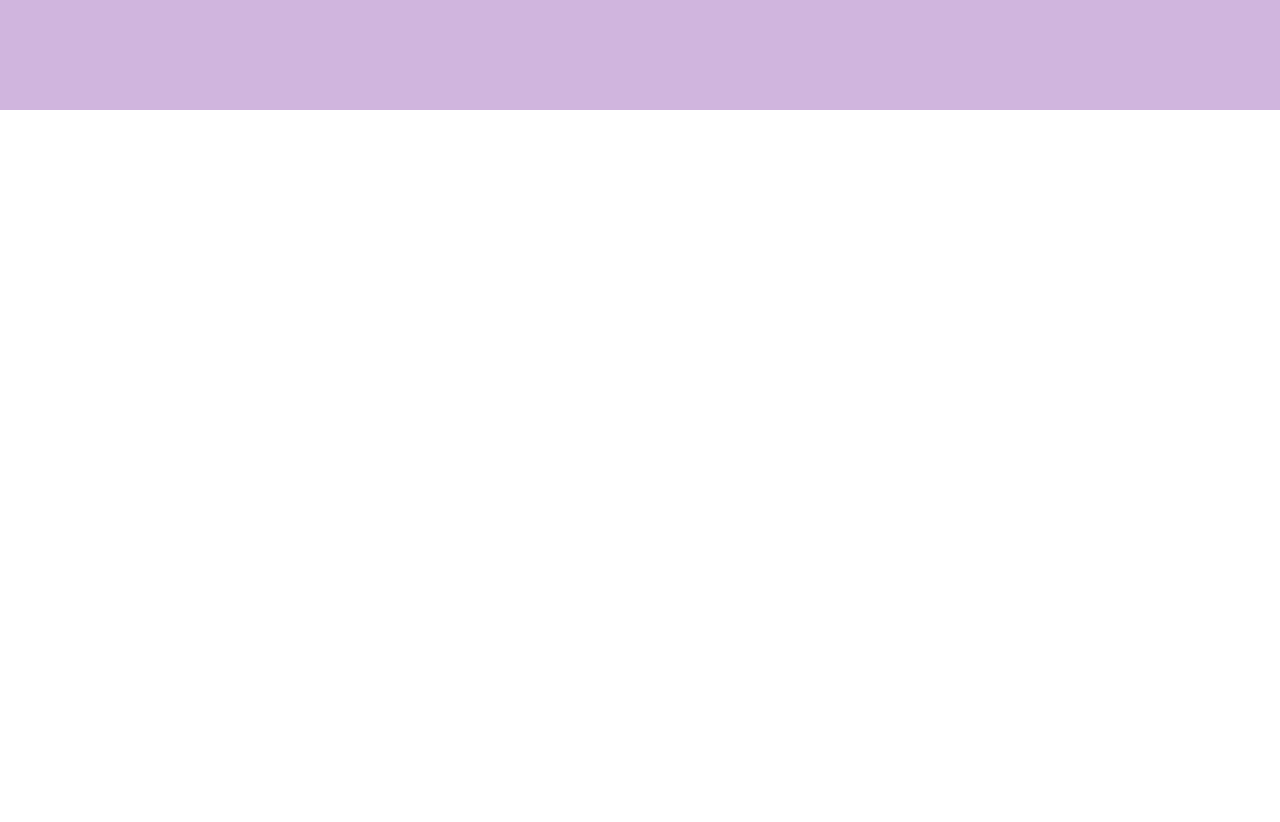
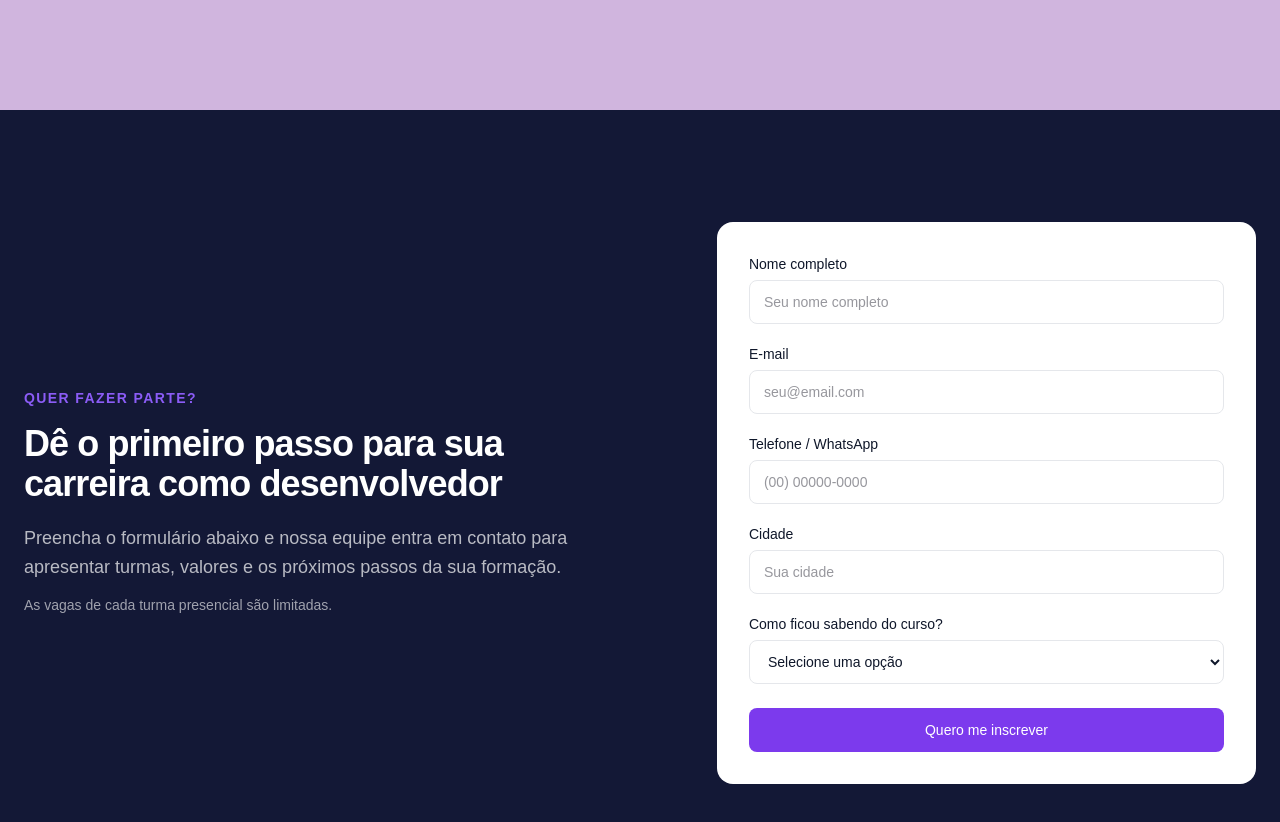
Before and after one commit to DaviMostaro/codi-landing, a Next.js app: page / in a window 1280 px wide. Shown: the part 2754-3576 px from the top of the page. Before the commit the page ends 2864 px from the top, so only its background shows below. Built offline with nearby package versions, Linux system fonts and the light colour scheme.

Commit message:
feat: implementa formulario de inscricao com react hook form e zod

```diff
--- a/package.json
+++ b/package.json
@@ -9,10 +9,13 @@
     "lint": "eslint"
   },
   "dependencies": {
+    "@hookform/resolvers": "^5.9.1",
     "next": "16.3.3",
     "react": "19.2.8",
     "react-dom": "19.2.8",
-    "react-icons": "^5.7.0"
+    "react-hook-form": "^7.87.0",
+    "react-icons": "^5.7.0",
+    "zod": "^4.5.4"
   },
   "devDependencies": {
     "@tailwindcss/postcss": "^4",
--- a/src/app/globals.css
+++ b/src/app/globals.css
@@ -24,6 +24,7 @@ body {
   --color-codi-card: #ffffff;
   --color-codi-border: #e5e7eb;
   --color-codi-soft-bg: #d0b5de;
+  --color-codi-dark-bg: #131836;
 
   --color-codi-primary: #7c3aed;
   --color-codi-primary-hover: #6d28d9;
--- a/src/app/page.tsx
+++ b/src/app/page.tsx
@@ -3,6 +3,7 @@ import { Hero } from "@/components/Hero";
 import { WhyFullStack } from "@/components/WhyFullStack";
 import { AboutCourse } from "@/components/AboutCourse";
 import { WhatYouWillLearn } from "@/components/WhatYouWillLearn";
+import { Form } from "@/components/Form";
 
 export default function Home() {
   return (
@@ -22,9 +23,7 @@ export default function Home() {
           <AboutCourse />
         </section>
           <WhatYouWillLearn />
-        <section id="form">
-          {/* <Form /> */}
-        </section>
+        <Form />
         <section id="contact">
           {/* <Contact /> */}
         </section>
--- /dev/null
+++ b/src/components/Form.tsx
@@ -0,0 +1,166 @@
+"use client";
+
+import { useForm } from "react-hook-form";
+import { zodResolver } from "@hookform/resolvers/zod";
+import { z } from "zod";
+import { FormSchema } from "@/schemas/enrollment";
+
+type FormData = z.infer<typeof FormSchema>;
+
+const sourceOptions = ["Instagram", "Facebook", "Google", "Indicação", "Outro"];
+
+const inputClassName =
+  "h-11 w-full rounded-lg border border-codi-border bg-white px-3.5 text-sm text-codi-text placeholder:text-codi-text-secondary/60 transition-colors focus:border-codi-primary focus:outline-none focus:ring-2 focus:ring-codi-primary/30";
+
+export function Form() {
+  const {
+    register,
+    handleSubmit,
+    formState: { errors },
+  } = useForm<FormData>({
+    resolver: zodResolver(FormSchema),
+  });
+
+  function onSubmit(data: FormData) {
+    console.log(data);
+  }
+
+  return (
+    <section id="inscricao" className="bg-codi-dark-bg">
+      <div className="mx-auto grid max-w-7xl gap-12 px-6 py-20 sm:py-28 lg:grid-cols-[7fr_6fr] lg:items-center lg:gap-16">
+        <div className="flex max-w-xl flex-col">
+          <span className="text-sm font-semibold uppercase tracking-widest text-codi-highlight">
+            Quer fazer parte?
+          </span>
+          <h2 className="mt-4 text-3xl font-bold tracking-tight text-white sm:text-4xl">
+            Dê o primeiro passo para sua carreira como desenvolvedor
+          </h2>
+          <p className="mt-5 text-base leading-relaxed text-white/70 sm:text-lg">
+            Preencha o formulário abaixo e nossa equipe entra em contato para
+            apresentar turmas, valores e os próximos passos da sua formação.
+          </p>
+          <p className="mt-3 text-sm leading-relaxed text-white/60">
+            As vagas de cada turma presencial são limitadas.
+          </p>
+        </div>
+
+        <div className="rounded-2xl bg-codi-bg p-6 sm:p-8">
+          <form
+            onSubmit={handleSubmit(onSubmit)}
+            noValidate
+            className="flex flex-col gap-5"
+          >
+            <div className="flex flex-col gap-1.5">
+              <label htmlFor="name" className="text-sm font-medium text-codi-text">
+                Nome completo
+              </label>
+              <input
+                id="name"
+                type="text"
+                placeholder="Seu nome completo"
+                aria-invalid={errors.name ? true : undefined}
+                className={inputClassName}
+                {...register("name")}
+              />
+              {errors.name && (
+                <p className="text-xs text-red-500">{errors.name.message}</p>
+              )}
+            </div>
+
+            <div className="flex flex-col gap-1.5">
+              <label
+                htmlFor="email"
+                className="text-sm font-medium text-codi-text"
+              >
+                E-mail
+              </label>
+              <input
+                id="email"
+                type="email"
+                placeholder="seu@email.com"
+                aria-invalid={errors.email ? true : undefined}
+                className={inputClassName}
+                {...register("email")}
+              />
+              {errors.email && (
+                <p className="text-xs text-red-500">{errors.email.message}</p>
+              )}
+            </div>
+
+            <div className="flex flex-col gap-1.5">
+              <label
+                htmlFor="phone"
+                className="text-sm font-medium text-codi-text"
+              >
+                Telefone / WhatsApp
+              </label>
+              <input
+                id="phone"
+                type="tel"
+                placeholder="(00) 00000-0000"
+                aria-invalid={errors.phone ? true : undefined}
+                className={inputClassName}
+                {...register("phone")}
+              />
+              {errors.phone && (
+                <p className="text-xs text-red-500">{errors.phone.message}</p>
+              )}
+            </div>
+
+            <div className="flex flex-col gap-1.5">
+              <label htmlFor="city" className="text-sm font-medium text-codi-text">
+                Cidade
+              </label>
+              <input
+                id="city"
+                type="text"
+                placeholder="Sua cidade"
+                aria-invalid={errors.city ? true : undefined}
+                className={inputClassName}
+                {...register("city")}
+              />
+              {errors.city && (
+                <p className="text-xs text-red-500">{errors.city.message}</p>
+              )}
+            </div>
+
+            <div className="flex flex-col gap-1.5">
+              <label
+                htmlFor="source"
+                className="text-sm font-medium text-codi-text"
+              >
+                Como ficou sabendo do curso?
+              </label>
+              <select
+                id="source"
+                defaultValue=""
+                aria-invalid={errors.source ? true : undefined}
+                className={inputClassName}
+                {...register("source")}
+              >
+                <option value="" disabled>
+                  Selecione uma opção
+                </option>
+                {sourceOptions.map((option) => (
+                  <option key={option} value={option}>
+                    {option}
+                  </option>
+                ))}
+              </select>
+              {errors.source && (
+                <p className="text-xs text-red-500">{errors.source.message}</p>
+              )}
+            </div>
+
+            <button
+              type="submit"
+              className="mt-1 w-full rounded-lg bg-codi-primary px-6 py-3 text-sm font-medium text-white transition-colors hover:bg-codi-primary-hover"
+            >
+              Quero me inscrever
+            </button>
+          </form>
+        </div>
+      </div>
+    </section>
+  );
+}
--- /dev/null
+++ b/src/schemas/enrollment.ts
@@ -0,0 +1,12 @@
+import { z } from "zod";
+
+export const FormSchema = z.object({
+  name: z.string().min(1, "Nome é obrigatório."),
+  email: z
+    .string()
+    .min(1, "Digite um e-mail válido.")
+    .email("Digite um e-mail válido."),
+  phone: z.string().min(1, "Telefone é obrigatório."),
+  city: z.string().min(1, "Cidade é obrigatória."),
+  source: z.string().min(1, "Selecione uma opção."),
+});
```
Also changed, not shown: 1 other file (tests, documents, lock files or other folders). Lines whose indentation alone changed are shown as unchanged.
